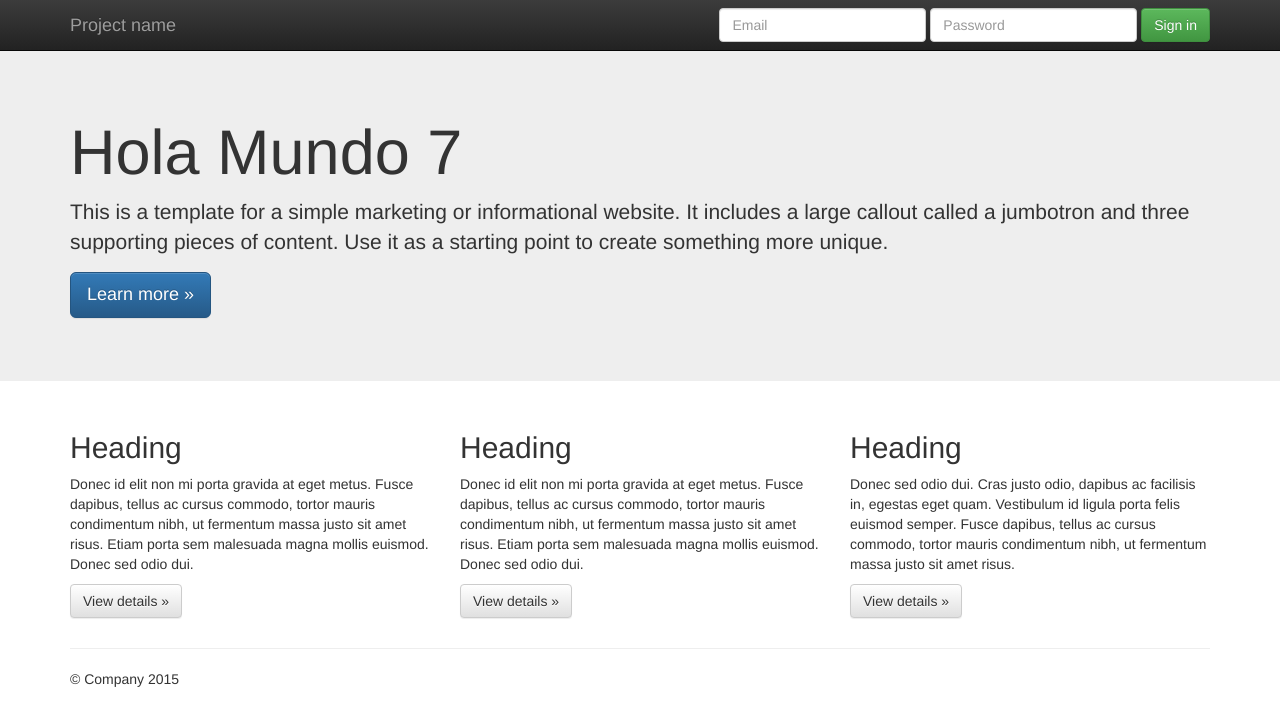
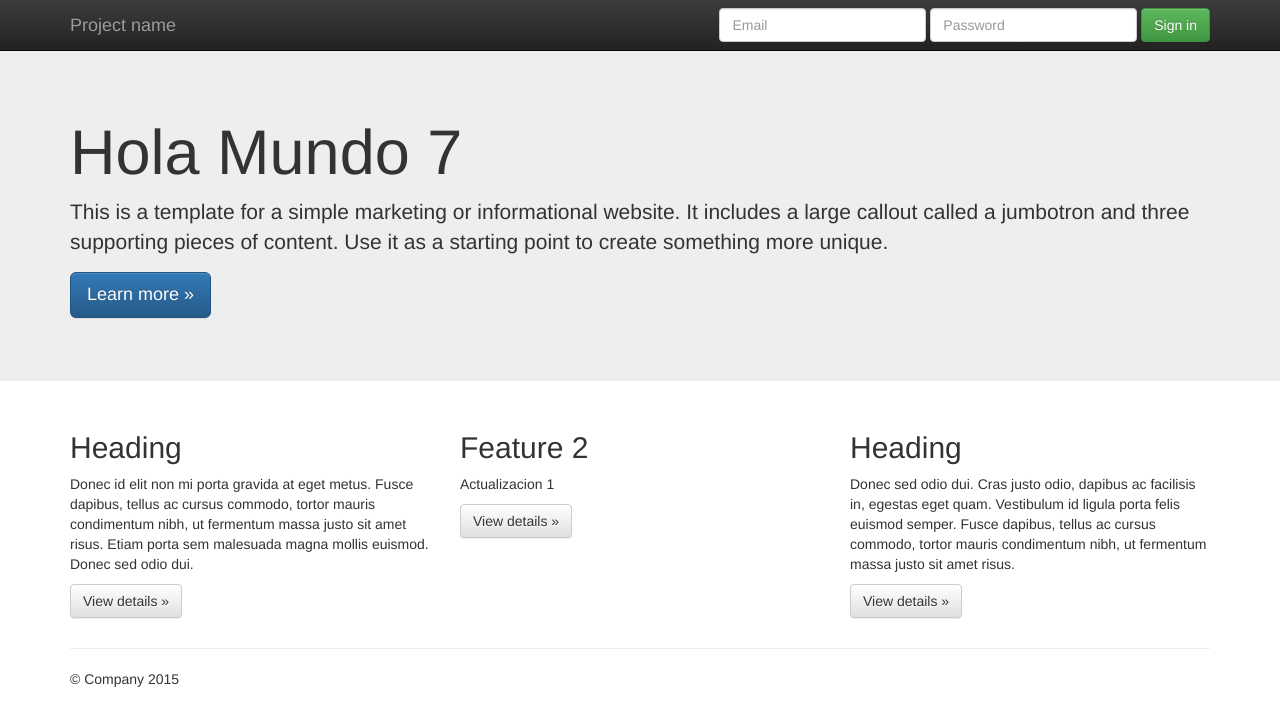
Before and after one commit to tomasruiz2023/Trabajo2_TomasRuiz, a plain HTML site: page index.html in a window 1280 px wide. Drawn offline with nearby package versions, Linux system fonts and the light colour scheme.

Commit message:
Feature2 Cambio 1

```diff
--- a/index.html
+++ b/index.html
@@ -70,8 +70,8 @@
           <p><a class="btn btn-default" href="#" role="button">View details &raquo;</a></p>
         </div>
         <div class="col-md-4">
-          <h2>Heading</h2>
-          <p>Donec id elit non mi porta gravida at eget metus. Fusce dapibus, tellus ac cursus commodo, tortor mauris condimentum nibh, ut fermentum massa justo sit amet risus. Etiam porta sem malesuada magna mollis euismod. Donec sed odio dui. </p>
+          <h2>Feature 2</h2>
+          <p>Actualizacion 1</p>
           <p><a class="btn btn-default" href="#" role="button">View details &raquo;</a></p>
        </div>
         <div class="col-md-4">
```
